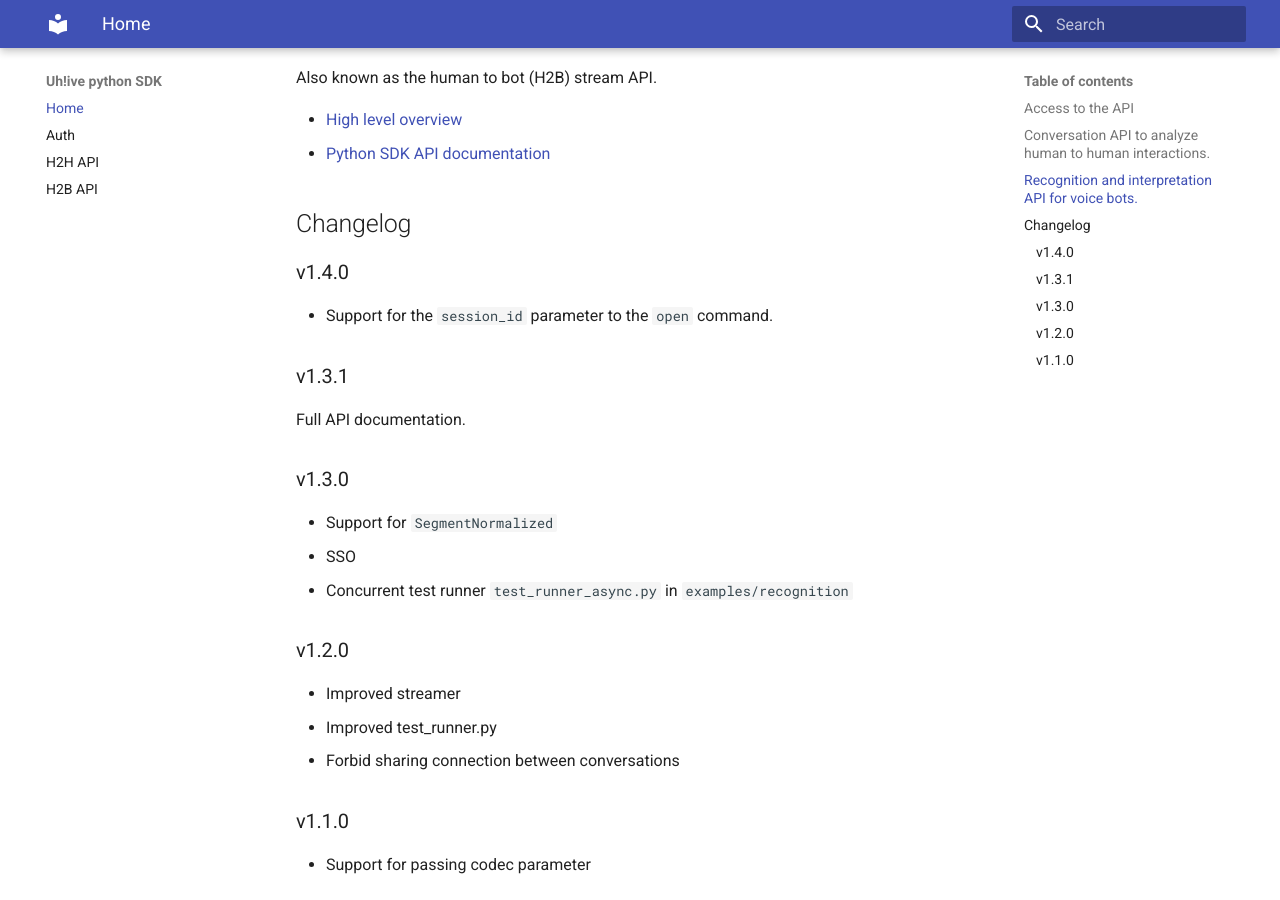
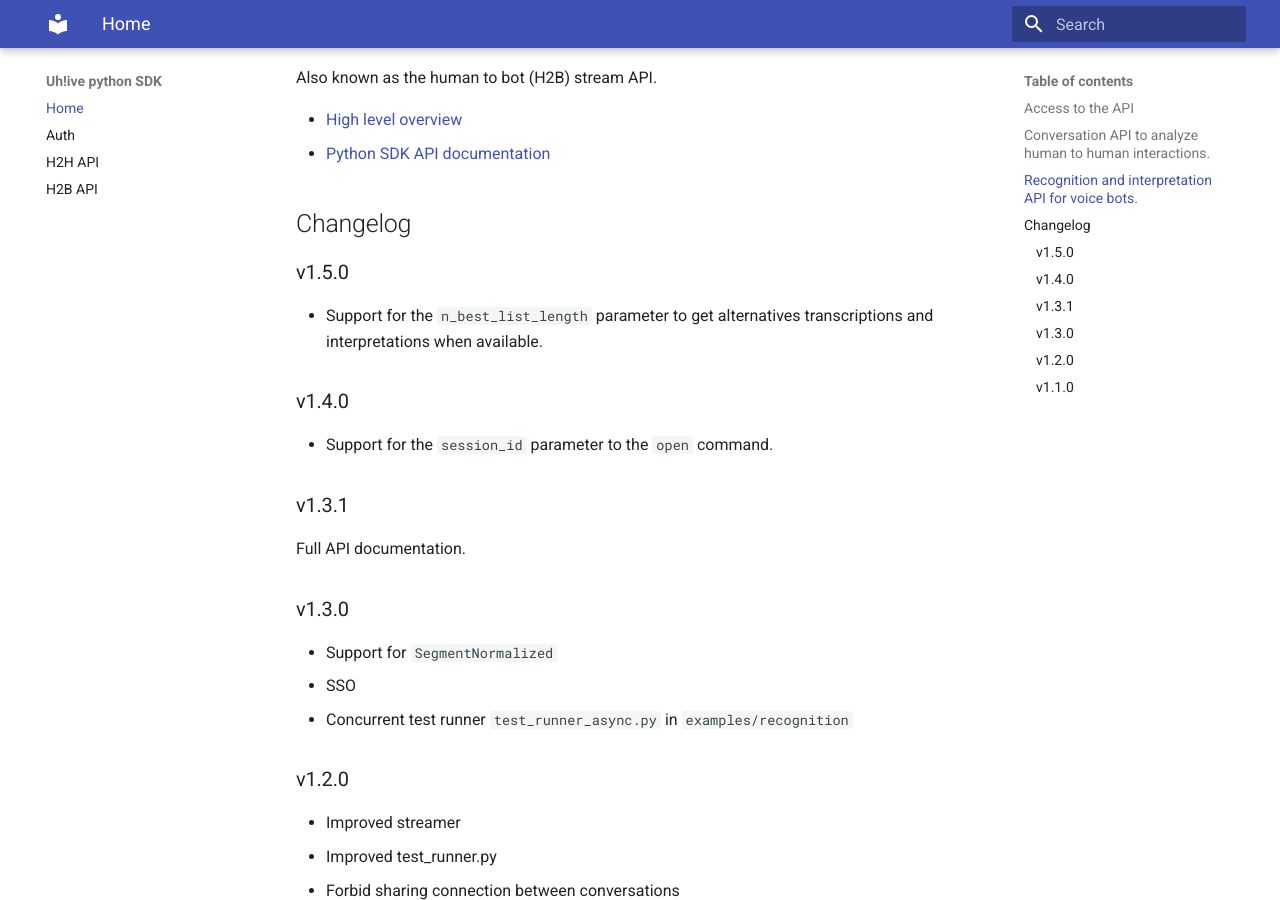
Before and after one commit to uhlive/python-sdk, an MkDocs documentation site: the page built from docs/index.md, in a window 1280 px wide and 900 px high, scrolled down 1767 px. Built offline with MkDocs 1.6.1 and Material for MkDocs 9.7.7, drawn with Linux system fonts in a browser that asks for light colours.

Commit message:
Updated changelog.

```diff
--- a/docs/index.md
+++ b/docs/index.md
@@ -84,6 +84,11 @@ Also known as the human to bot (H2B) stream API.
 
 ## Changelog
 
+### v1.5.0
+
+* Support for the `n_best_list_length` parameter to get alternatives transcriptions and interpretations
+  when available.
+
 ### v1.4.0
 
 * Support for the `session_id` parameter to the `open` command.
```
